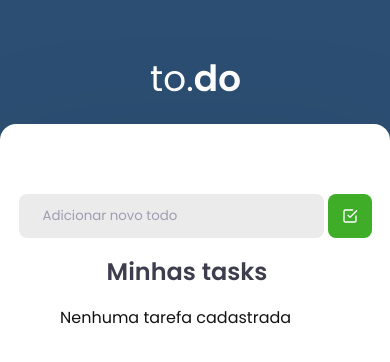
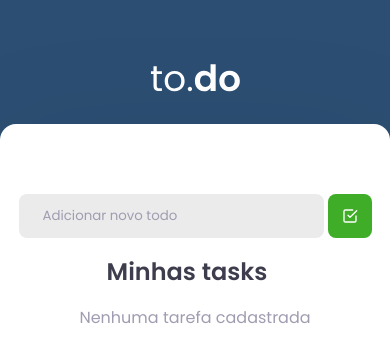
Before and after one commit to ponqueli/desafio-1-conceitos-react-task-list, a React app: page / in a window 390 px wide. Shown: the top 362 px of the page. Built offline with nearby package versions, Linux system fonts and the light colour scheme.

Commit message:
fix: css media query

```diff
--- a/src/styles/tasklist.scss
+++ b/src/styles/tasklist.scss
@@ -179,5 +179,16 @@ section.task-list {
         }
       }
     }
+
+    p {
+      font-size: 1.25rem;
+      color: var(--text-light);
+      text-align: center;
+      margin-top: 1rem;
+
+      @media (max-width:  400px) {
+        font-size: 1rem;
+      }
+    }
   }
 }
```
